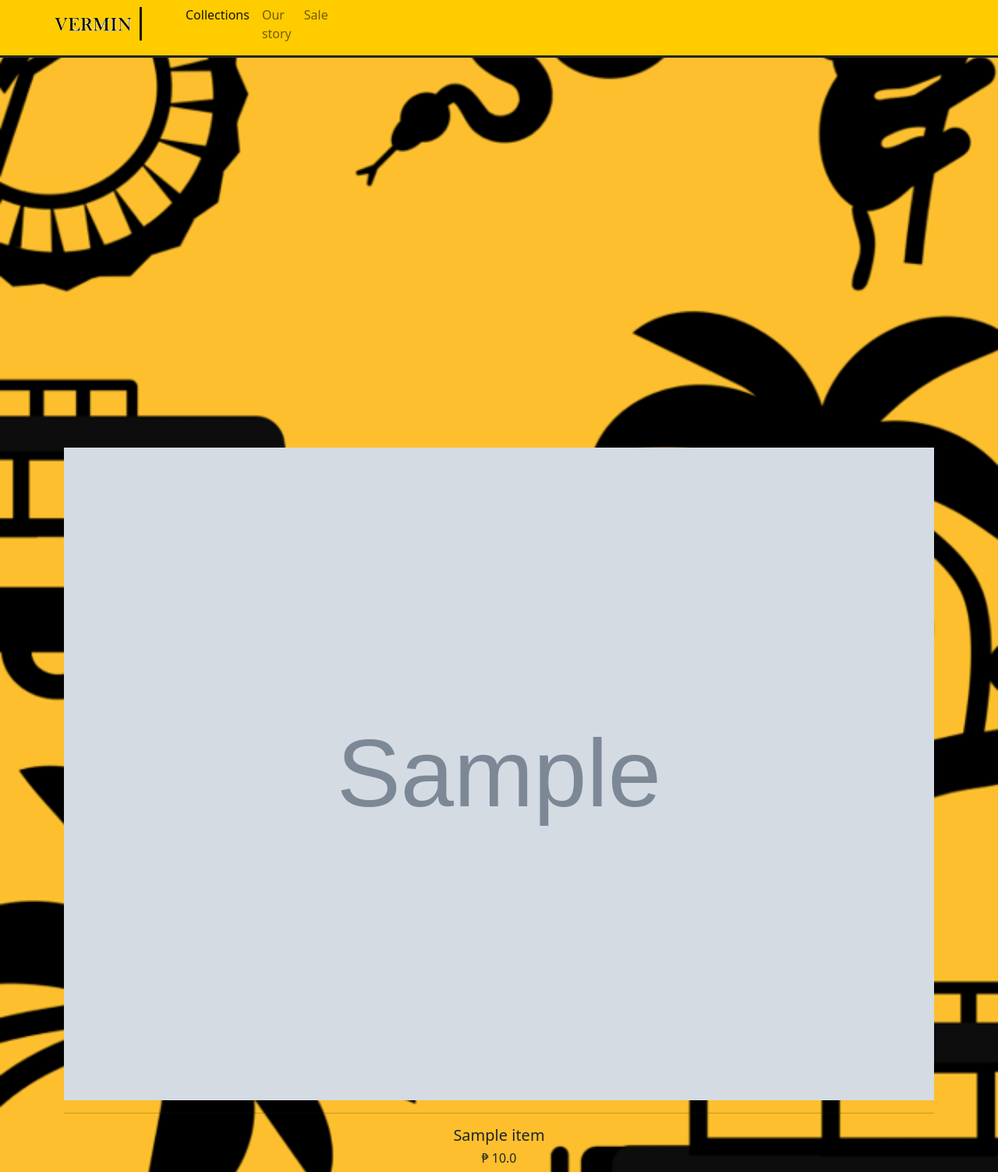
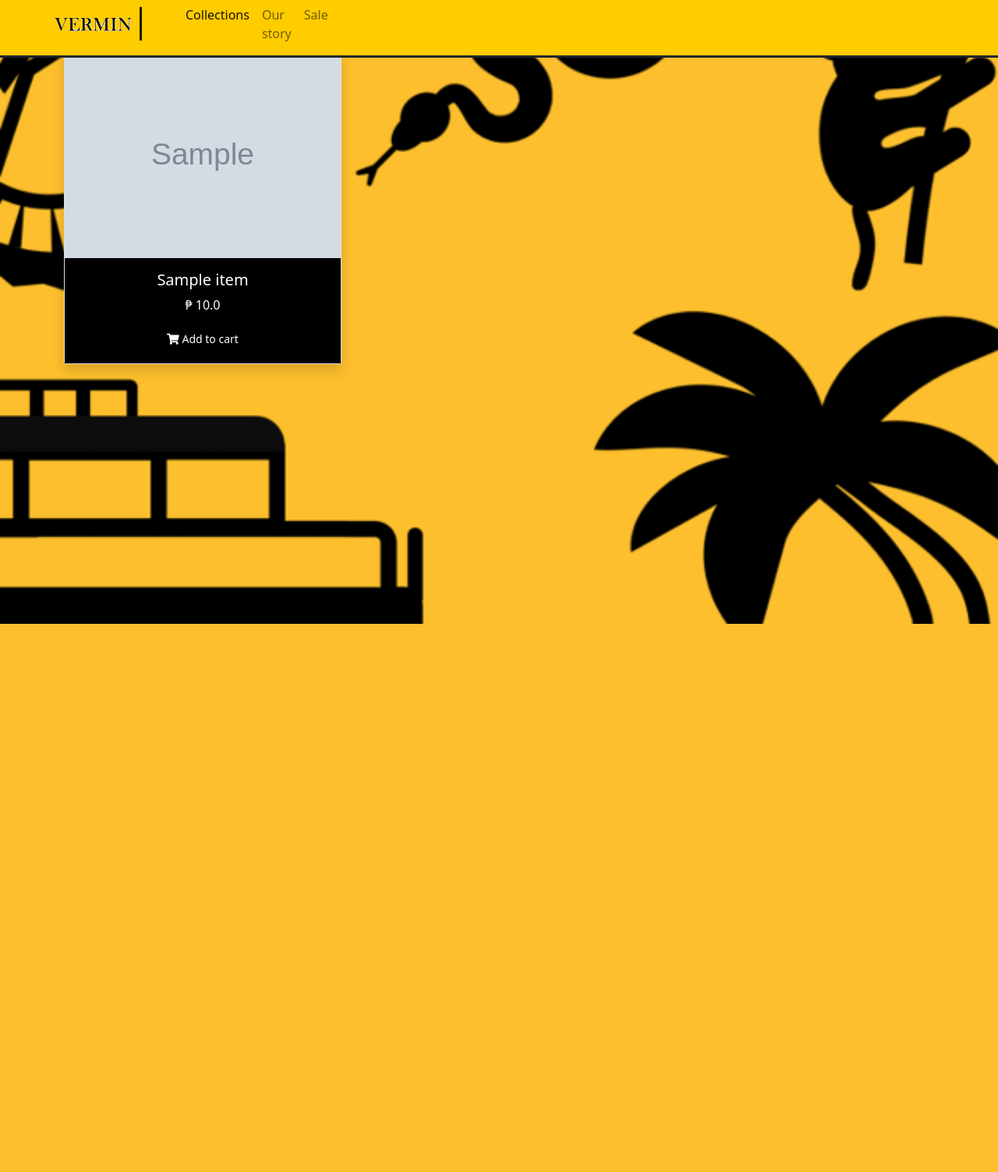
Before and after one commit to TristanBachini/MP, a Django app: page /collections/ in a window 1280 px wide. Shown: the whole page at 78% size. After the commit the page ends 800 px from the top, so only its background shows below. Run offline with Django 3.2, Linux system fonts and the light colour scheme; tables that the repository leaves empty hold one stand-in row (values such as "Sample post"); grey boxes marked "Sample" are stand-in pictures.

Commit message:
Add files via upload

```diff
--- a/sampleproject/sampleapp/templates/sampleapp/collections.html
+++ b/sampleproject/sampleapp/templates/sampleapp/collections.html
@@ -1,21 +1,67 @@
 {% extends 'sampleapp/main.html' %} {% block content %} {% load static %}
+<div class="album py-5">
   <div class="container">
-  <div class="row">
+    <div class="row row-cols-1 row-cols-md-2 row-cols-lg-3 g-4">
       {% for item in itemsdict %}
       <div class="col">
-      <a href="{% url 'products' item.item.id %}" class="">
-        <img
-          src="{{ item.item.image.url }}"
-          style="margin-top: 50%; width: 100%"
-        />
-      </a>
-      <hr />
+        <div class="card shadow">
+          <img  width="100%" src={{item.item.image.url}}>
+          <div id="cardbody" class="card-body border-dark">
             <center>
-        <h5>{{item.item.name}}</h5>
-        <h6>₱ {{item.item.price}}</h6>
+              <h5 class="card-text" >{{item.item.name}}</h5>
+              <p class="card-text" style="color: white;">₱ {{item.item.price}}</p>
+              <button
+                class="btn btn-sm"
+                data-bs-toggle="modal"
+                data-bs-target="#add_to_cart_{{item.item.id}}"
+                style="color: white;"
+              >
+              <i class="fas fa-shopping-cart" style="color: white">
+              </i> Add to cart
+            </button>
           </center>
+          <div class="modal fade" id="add_to_cart_{{item.item.id}}">
+              <div class="modal-dialog modal-dialog-centered">
+                <div class="modal-content">
+                  <form action="{% url 'add_to_cart' %}" method="post">
+                    <div class="modal-body" style="color: black">
+                      Add to cart {{item.item.name}}?
+                      {% csrf_token %}
+                      {{item.form.user}}
+                      {{item.form.clothing}}
+                      <br>
+                      <br>
+                      <div class="row">
+                        <div class="col-sm-2"></div>
+                        <div class="col-sm-4 text-center">Quantity:</div>
+                        <div class="col-sm-4">{{item.form.quantity}}</div>
+                        <div class="col-sm-4 text-center" style="margin-left: .85in; margin-top: 0.3in;">Size:</div>
+                        <div class="col-sm-4" style="margin-top: 0.3in;">{{item.form.size}}</div>
+                        <div class="col-sm-2"></div>
+                      </div>
+                    </div>
+                      <div class="modal-footer">
+                        <button type="submit" class="btn btn-outline-success" data-bs-toggle="modal" data-bs-target="#">
+                          <i class="fas fa-shopping-cart"></i> Add
+                         </button>
+                        <button
+                          type="button"
+                          class="btn btn-outline-danger"
+                          data-bs-dismiss="modal"
+                        >
+                          <i class="fas fa-ban"></i> Cancel
+                        </button>
+                      </div>
+                    </form>
+                  </div>
+                </div>
+              </div>
+            </div>
+          </div>
         </div>
         {% endfor %}
       </div>
     </div>
+  </div>
+
 {% endblock %}
```
Lines whose indentation alone changed are shown as unchanged.
